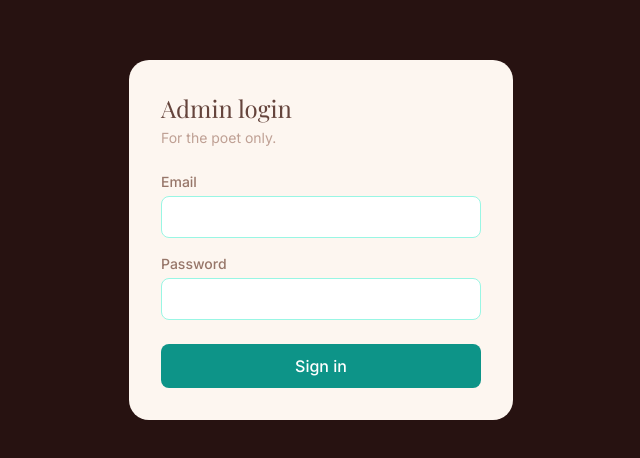
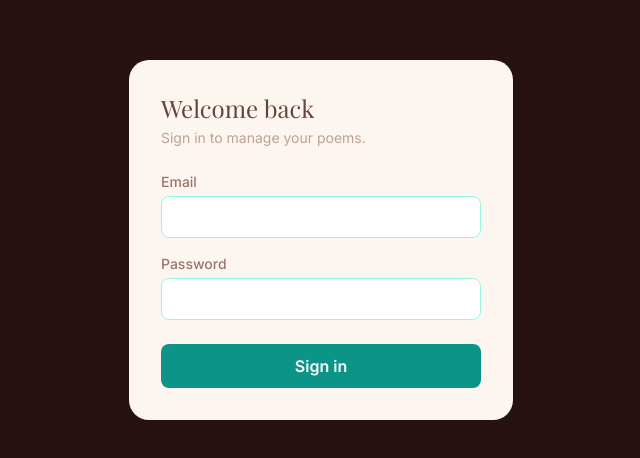
Before and after one commit to SmartFavour/Fedora-Poems, a Next.js app: page /admin/login in a window 1280 px wide. Shown: the part 160-618 px from the top of the page, without its empty margins (319-959 px from the left). Built offline with nearby package versions, Linux system fonts and the light colour scheme; no server answers; a web font is replaced by a local one.

Commit message:
worked on admin login

```diff
--- a/src/app/admin/login/page.tsx
+++ b/src/app/admin/login/page.tsx
@@ -1,6 +1,88 @@
+// "use client";
+
+// import { useState } from "react";
+// import { useRouter } from "next/navigation";
+// import { createClient } from "@/lib/supabase-browser";
+
+// export default function LoginPage() {
+//   const [email, setEmail] = useState("");
+//   const [password, setPassword] = useState("");
+//   const [error, setError] = useState<string | null>(null);
+//   const [loading, setLoading] = useState(false);
+//   const router = useRouter();
+
+//   async function handleLogin(e: React.FormEvent) {
+//     e.preventDefault();
+//     setLoading(true);
+//     setError(null);
+
+//     const supabase = createClient();
+//     const { error } = await supabase.auth.signInWithPassword({
+//       email,
+//       password,
+//     });
+
+//     setLoading(false);
+
+//     if (error) {
+//       setError("Wrong email or password.");
+//       return;
+//     }
+
+//     router.push("/admin/dashboard");
+//     router.refresh();
+//   }
+
+//   return (
+//     <main className="min-h-screen flex items-center justify-center px-6 bg-cocoa-900">
+//       <form
+//         onSubmit={handleLogin}
+//         className="w-full max-w-sm bg-cream rounded-card shadow-card p-8"
+//       >
+//         <h1 className="font-display text-2xl text-cocoa-800 mb-1">
+//           Admin login
+//         </h1>
+//         <p className="text-sm text-cocoa-500 mb-6">For the poet only.</p>
+
+//         <label className="block text-sm font-medium text-cocoa-700 mb-1">
+//           Email
+//         </label>
+//         <input
+//           type="email"
+//           required
+//           value={email}
+//           onChange={(e) => setEmail(e.target.value)}
+//           className="w-full mb-4 px-3 py-2 rounded-lg border border-mint-200 focus:outline-none focus:ring-2 focus:ring-mint-400 bg-white text-cocoa-800"
+//         />
+
+//         <label className="block text-sm font-medium text-cocoa-700 mb-1">
+//           Password
+//         </label>
+//         <input
+//           type="password"
+//           required
+//           value={password}
+//           onChange={(e) => setPassword(e.target.value)}
+//           className="w-full mb-6 px-3 py-2 rounded-lg border border-mint-200 focus:outline-none focus:ring-2 focus:ring-mint-400 bg-white text-cocoa-800"
+//         />
+
+//         {error && <p className="text-sm text-red-600 mb-4">{error}</p>}
+
+//         <button
+//           type="submit"
+//           disabled={loading}
+//           className="w-full bg-mint-600 hover:bg-mint-700 text-white font-medium py-2.5 rounded-lg transition-colors disabled:opacity-50"
+//         >
+//           {loading ? "Signing in…" : "Sign in"}
+//         </button>
+//       </form>
+//     </main>
+//   );
+// }
+
 "use client";
 
-import { useState } from "react";
+import { useState, useEffect } from "react";
 import { useRouter } from "next/navigation";
 import { createClient } from "@/lib/supabase-browser";
 
@@ -9,7 +91,24 @@ export default function LoginPage() {
   const [password, setPassword] = useState("");
   const [error, setError] = useState<string | null>(null);
   const [loading, setLoading] = useState(false);
+  const [checking, setChecking] = useState(true);
   const router = useRouter();
+
+  // If already logged in, skip login and go straight to dashboard
+  useEffect(() => {
+    async function checkSession() {
+      const supabase = createClient();
+      const {
+        data: { session },
+      } = await supabase.auth.getSession();
+      if (session) {
+        router.push("/admin/dashboard");
+      } else {
+        setChecking(false);
+      }
+    }
+    checkSession();
+  }, [router]);
 
   async function handleLogin(e: React.FormEvent) {
     e.preventDefault();
@@ -33,16 +132,28 @@ export default function LoginPage() {
     router.refresh();
   }
 
+  // Show nothing while checking session — prevents login flash
+  if (checking) {
+    return (
+      <main className="min-h-screen flex items-center justify-center bg-cocoa-900">
+        <p className="text-cocoa-300 text-sm">Loading…</p>
+      </main>
+    );
+  }
+
   return (
     <main className="min-h-screen flex items-center justify-center px-6 bg-cocoa-900">
       <form
         onSubmit={handleLogin}
-        className="w-full max-w-sm bg-cream rounded-card shadow-card p-8"
+        className="w-full max-w-sm bg-cream rounded-card p-8"
+        style={{ borderRadius: "var(--radius-card)" }}
       >
         <h1 className="font-display text-2xl text-cocoa-800 mb-1">
-          Admin login
+          Welcome back
         </h1>
-        <p className="text-sm text-cocoa-500 mb-6">For the poet only.</p>
+        <p className="text-sm text-cocoa-500 mb-6">
+          Sign in to manage your poems.
+        </p>
 
         <label className="block text-sm font-medium text-cocoa-700 mb-1">
           Email
@@ -66,12 +177,12 @@ export default function LoginPage() {
           className="w-full mb-6 px-3 py-2 rounded-lg border border-mint-200 focus:outline-none focus:ring-2 focus:ring-mint-400 bg-white text-cocoa-800"
         />
 
-        {error && <p className="text-sm text-red-600 mb-4">{error}</p>}
+        {error && <p className="text-sm text-red-500 mb-4">{error}</p>}
 
         <button
           type="submit"
           disabled={loading}
-          className="w-full bg-mint-600 hover:bg-mint-700 text-white font-medium py-2.5 rounded-lg transition-colors disabled:opacity-50"
+          className="w-full bg-mint-600 hover:bg-mint-700 text-white font-semibold py-2.5 rounded-lg transition-colors disabled:opacity-50"
         >
           {loading ? "Signing in…" : "Sign in"}
         </button>
--- /dev/null
+++ b/src/app/admin/page.tsx
@@ -0,0 +1,5 @@
+import { redirect } from "next/navigation";
+
+export default function AdminPage() {
+  redirect("/admin/login");
+}
```
